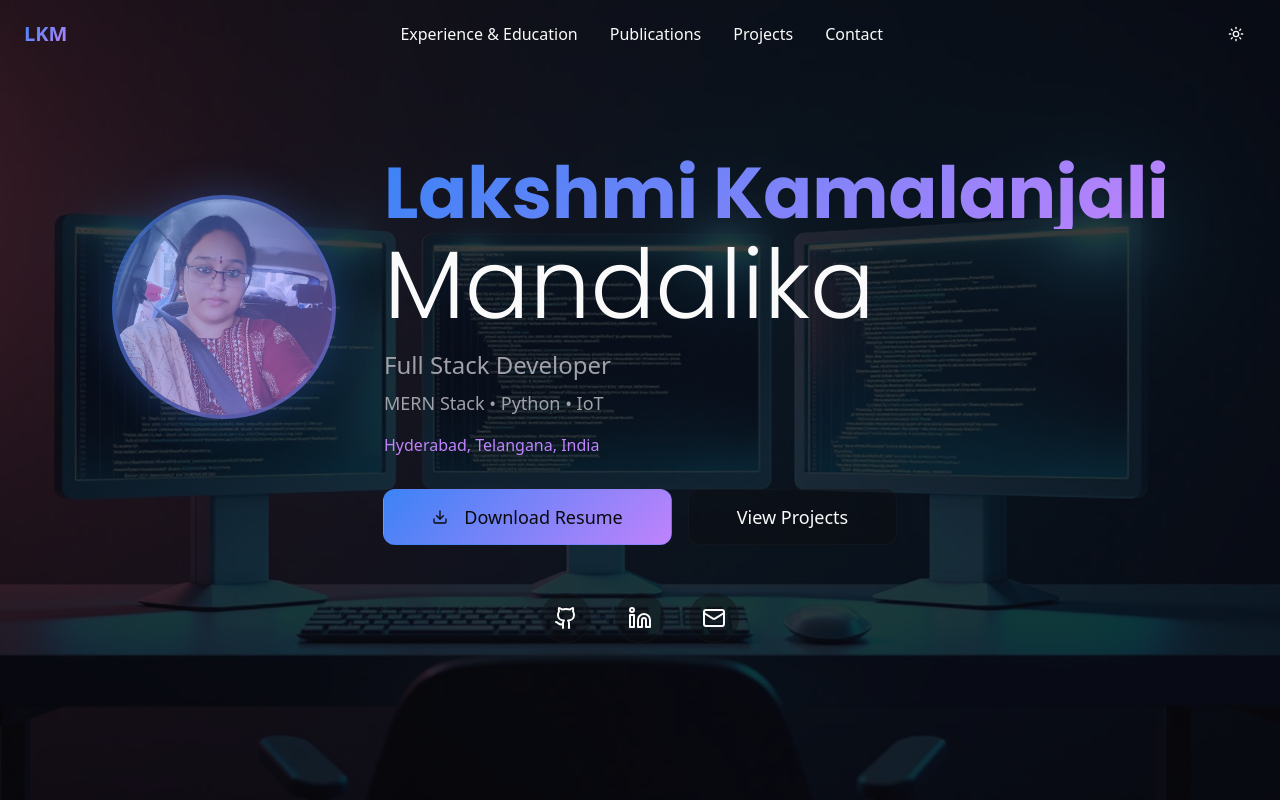
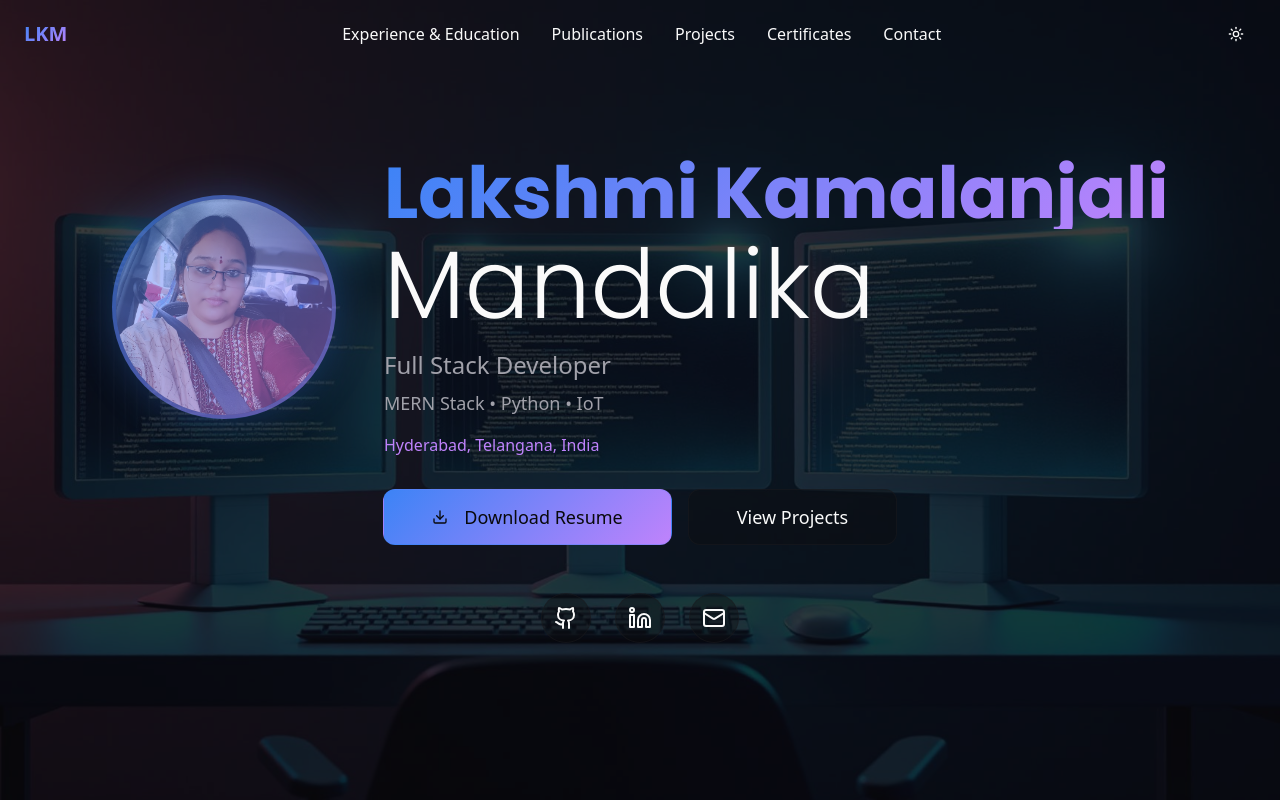
Before and after one commit to Kamalanjali/MLK-Portfolio-site-2025, a React (Vite) app: page / in a window 1280 px wide. Shown: the top 800 px of the page. Built offline with nearby package versions, Linux system fonts and the light colour scheme.

Commit message:
Add "Certifications" to navbar

```diff
--- a/src/components/Navigation.tsx
+++ b/src/components/Navigation.tsx
@@ -20,6 +20,7 @@ const Navigation = () => {
     { label: "Experience & Education", href: "#timeline" },
     { label: "Publications", href: "#publications" },
     { label: "Projects", href: "#projects" },
+    { label: "Certificates", href: "#certificates" },
     { label: "Contact", href: "#contact" }
   ]
 
```
